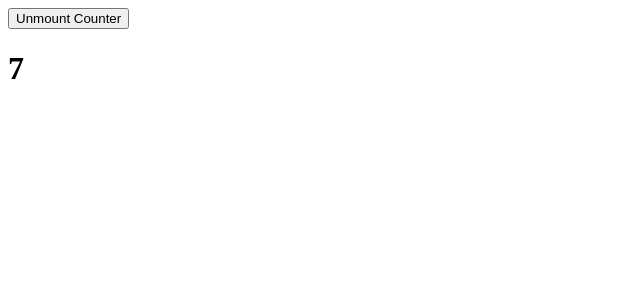
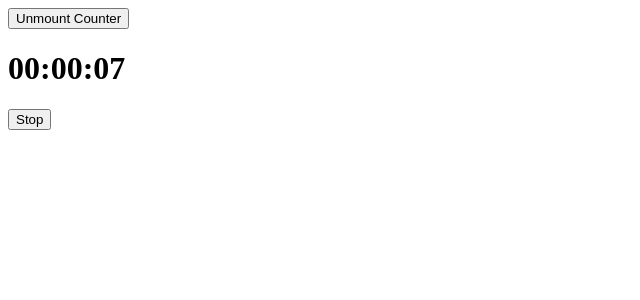
Before and after one commit to ONL-JS-FE2023-1/cra-first-project, a React (Create React App) app: page / in a window 1280 px wide. Shown: the top 300 px of the page, without its empty margins (0-640 px from the left). Built offline with nearby package versions, Linux system fonts and the light colour scheme.

Commit message:
Timer resolve

```diff
--- a/package.json
+++ b/package.json
@@ -7,6 +7,7 @@
     "@testing-library/react": "^13.4.0",
     "@testing-library/user-event": "^13.5.0",
     "classnames": "^2.3.2",
+    "date-fns": "^2.30.0",
     "formik": "^2.4.2",
     "react": "^18.2.0",
     "react-dom": "^18.2.0",
--- a/src/components/Counter/Counter.js
+++ b/src/components/Counter/Counter.js
@@ -1,22 +1,33 @@
 import React, { useState, useEffect } from 'react';
+import { format, addSeconds } from 'date-fns';
 
 const Counter = () => {
-    const [count, setCount] = useState(0);
+    const [time, setTime] = useState(new Date(0,0,0,0,0,0,0));
+    const [isRunning, setIsRunning] = useState(true);
+
+    let intervalId = null;
 
     useEffect(() => {
-        const intervalId = setInterval(() => {
-            setCount(count => count + 1);
-        }, 1000)
+        if(isRunning) {
+            intervalId = setInterval(() => {
+                setTime(time => addSeconds(time, 1));
+            }, 1000)
+        }
 
         return () => { // componentWillUnmount
             clearInterval(intervalId);
         }
-    }, []) // пустий масив залежностей - componentDidMount
+    }, [isRunning]) // пустий масив залежностей - componentDidMount
+
+    const switchRunning = () => {
+        setIsRunning(!isRunning);
+    }
 
     return (
-        <h1>
-            {count}
-        </h1>
+        <>
+            <h1>{format(time, 'HH:mm:ss')}</h1>
+            <button onClick={switchRunning}>{isRunning ? 'Stop' : 'Start'}</button>
+        </>
     );
 }
 
```
Also changed, not shown: 1 other file (tests, documents, lock files or other folders).
